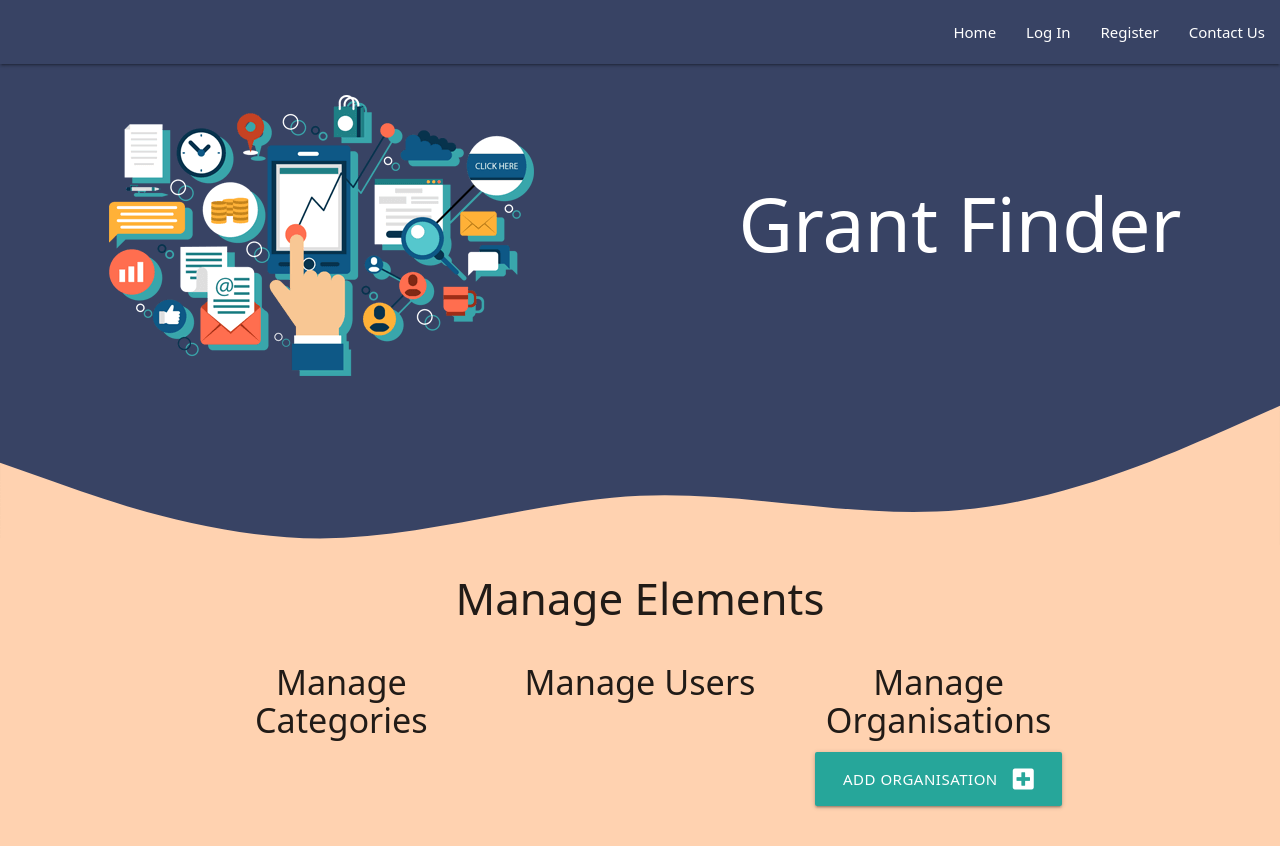
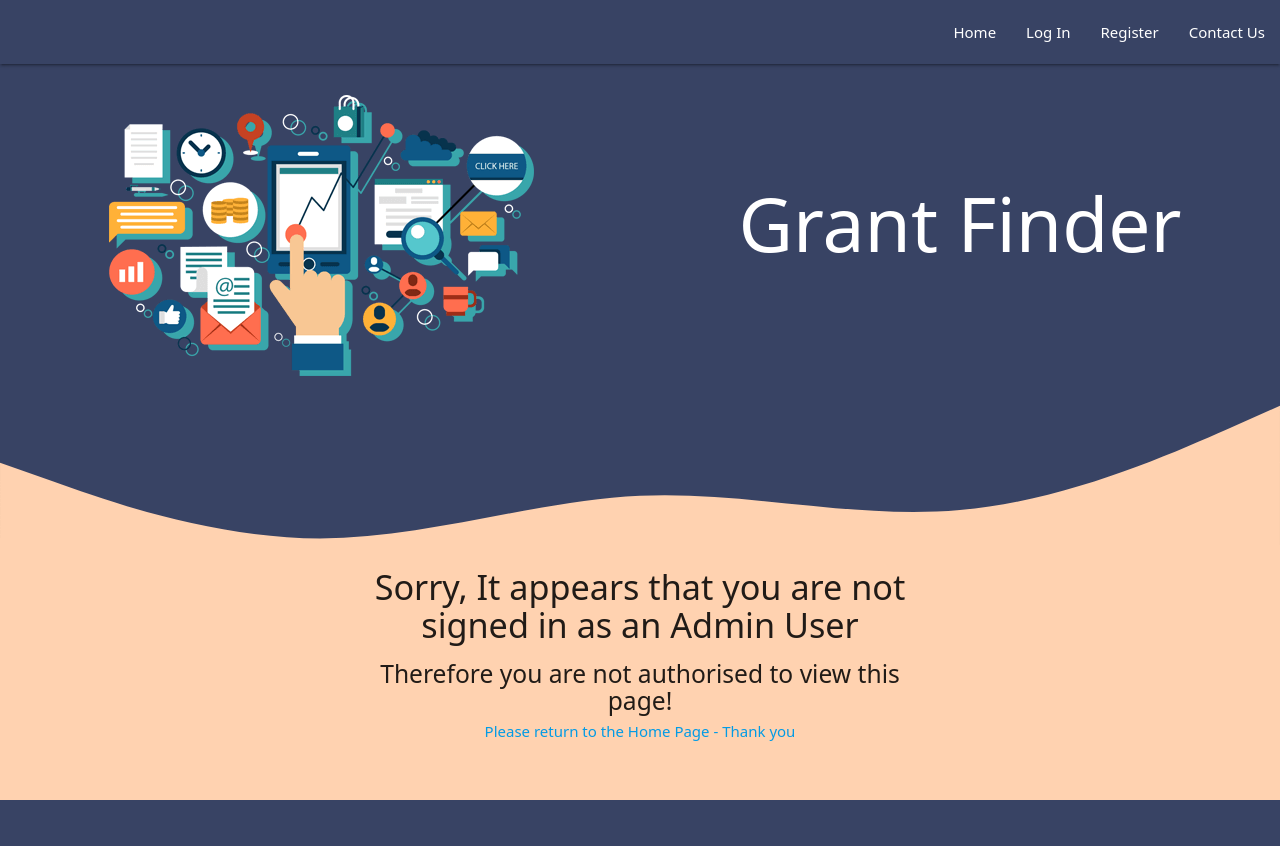
Before and after one commit to Code-Institute-Submissions/StephenJ2020-Grant-Finder, a Flask app: page /get_maintenance in a window 1280 px wide. After the commit the page ends 800 px from the top, so only its background shows below. Run offline with Flask 2, Linux system fonts and the light colour scheme; data that the repository does not hold is empty; some libraries are stand-ins or nearby versions.

Commit message:
feat: Add Not Authorised message to maintenance template if not Admin User

```diff
--- a/templates/maintenance.html
+++ b/templates/maintenance.html
@@ -1,8 +1,9 @@
 {% extends "base.html" %}
 {% block content %}
 
+
+{% if session.user|lower == "admin" %}
   <h3 class="center-align">Manage Elements</h3>
-
   <div class="row">
     <div class="col s12 m4">
       <h4 class="center-align">Manage Categories</h4>
@@ -55,6 +56,7 @@
   <!-- Manager Users -->
     <div class="col s12 m4">
       <h4 class="center-align">Manage Users</h4>
+      {% if session.user|lower == "admin" %}
         {% for user in users %}
         <div class="col s12">
           <div class="card bg-gray">
@@ -68,10 +70,12 @@
           </div>
         </div>
         {% endfor %}
+      {% endif %}
     </div>
   <!-- Manager Organisations -->
     <div class="col s12 m4">
       <h4 class="center-align">Manage Organisations</h4>
+      {% if session.user|lower == "admin" %}
         <div class="row">
           <div class="col s12 center-align">
             <a href="{{ url_for('add_organisation') }}" class="waves-effect waves-light btn-large">
@@ -79,14 +83,15 @@
             </a>
           </div>
         </div>
+      {% endif %}
       {% for organisation in organisations %}
       <div class="col s12">
         <div class="card bg-dark-gray">
+          {% if session.user|lower == "admin" %}
             <div class="card-content white-text">
               <span class="card-title">{{ organisation.organisation_name }}</span>
             </div>
             <div class="card-action">
-          {% if session.user|lower == "admin" %}
               <a href="{{ url_for('edit_organisation', organisation_id=organisation._id) }}"
                 class="waves-effect waves-light btn-small">Edit</a>
               <!-- Modal Trigger -->
@@ -110,12 +115,20 @@
                   </p>
                 </div>
               </div>
+            </div>
           {% endif %}
-        </div>
         </div>
       </div>
       {% endfor %}
     </div>
   </div>
-
+{% else %}
+  <div class="row center-align">
+    <div class="col s12 m8 offset-m2">
+      <h4 class="center-align">Sorry, It appears that you are not signed in as an Admin User</h4>
+      <h5 class="center-align">Therefore you are not authorised to view this page!</h5>
+      <a href="{{ url_for('get_grants') }}" class="center-align">Please return to the Home Page - Thank you</a>
+    </div>
+  </div>
+{% endif %}
 {% endblock %}
```
Lines whose indentation alone changed are shown as unchanged.
